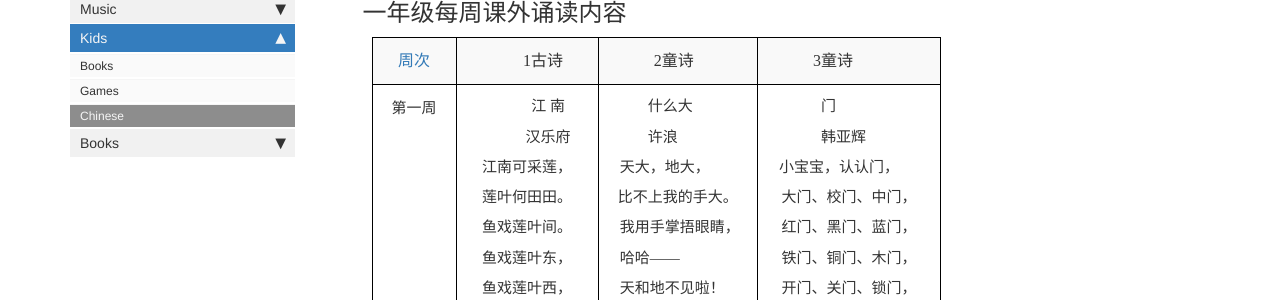
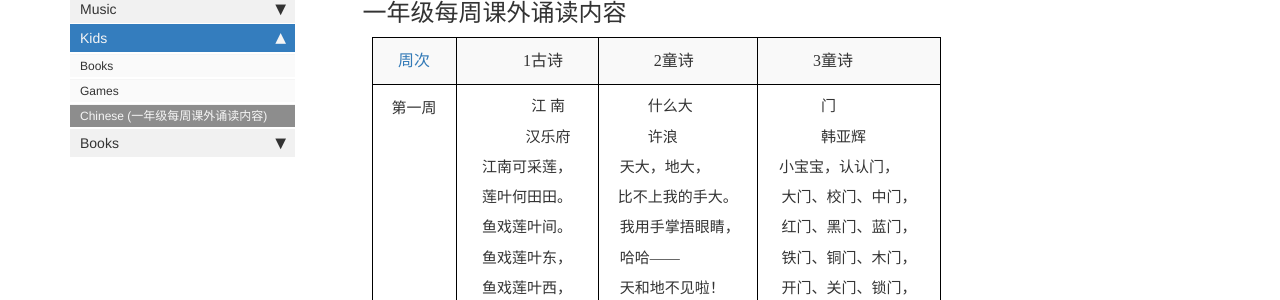
Before and after one commit to selinalisz0/selinalisz0.GitHub.io, a Jekyll site: the page built from pages/life/mylife_kids_study_chinese_grade1_read.md, in a window 1280 px wide. Shown: the part 163-463 px from the top of the page. Built offline with Jekyll 4.4.1, drawn with Linux system fonts in a browser that asks for light colours; comment, search, counter and statistics services are not loaded.

Commit message:
change the menu

```diff
--- a/_data/sidebars/life_sidebar.yml
+++ b/_data/sidebars/life_sidebar.yml
@@ -62,8 +62,8 @@ entries:
       url: /mylife_kids_games.html
       output: web, pdf
 
-    - title: Chinese
-      url: /mylife_kids_study_chinese.html
+    - title: Chinese (一年级每周课外诵读内容)
+      url: /mylife_kids_study_chinese_grade1_read.html
       output: web, pdf
 
   - title: Books
```
Also changed, not shown: pages/life/mylife_kids_study_chinese_grade1_read.md (renamed from pages/life/mylife_kids_study_chinese.md, +1 -1 lines).
